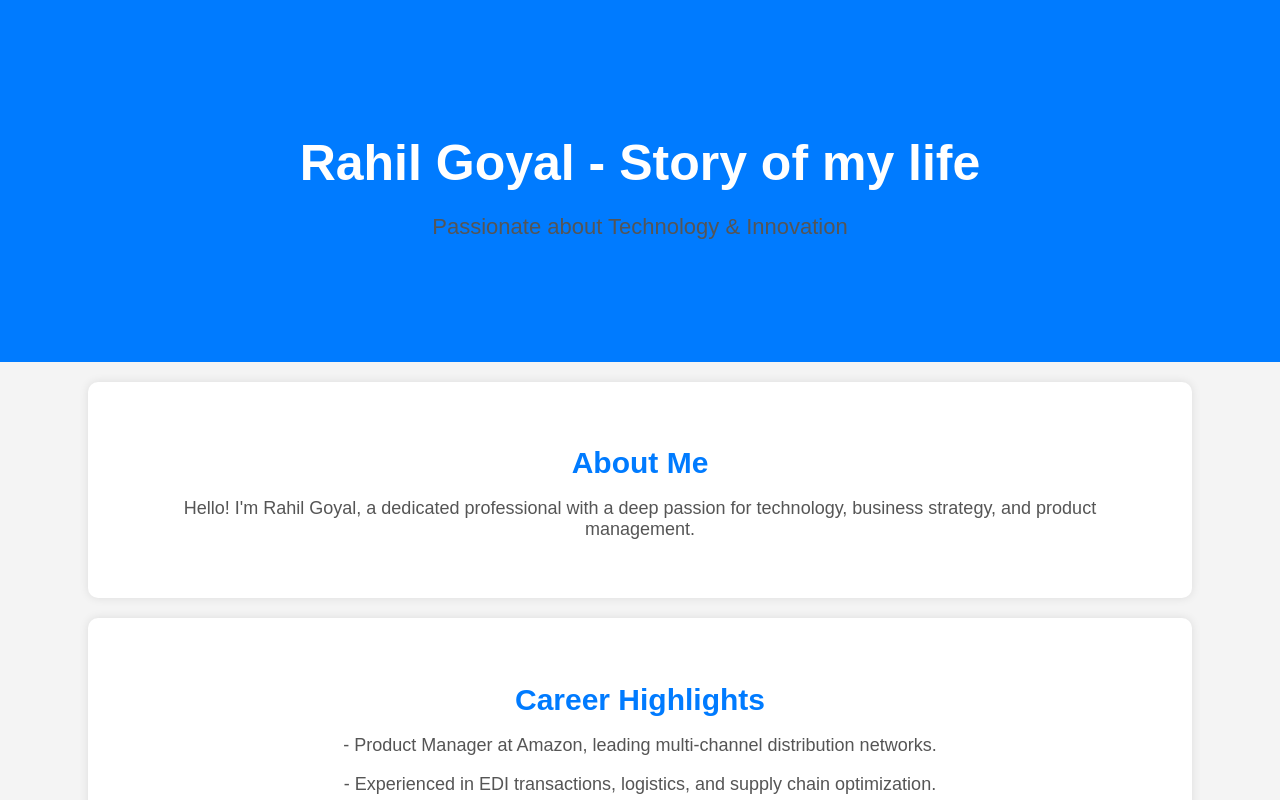
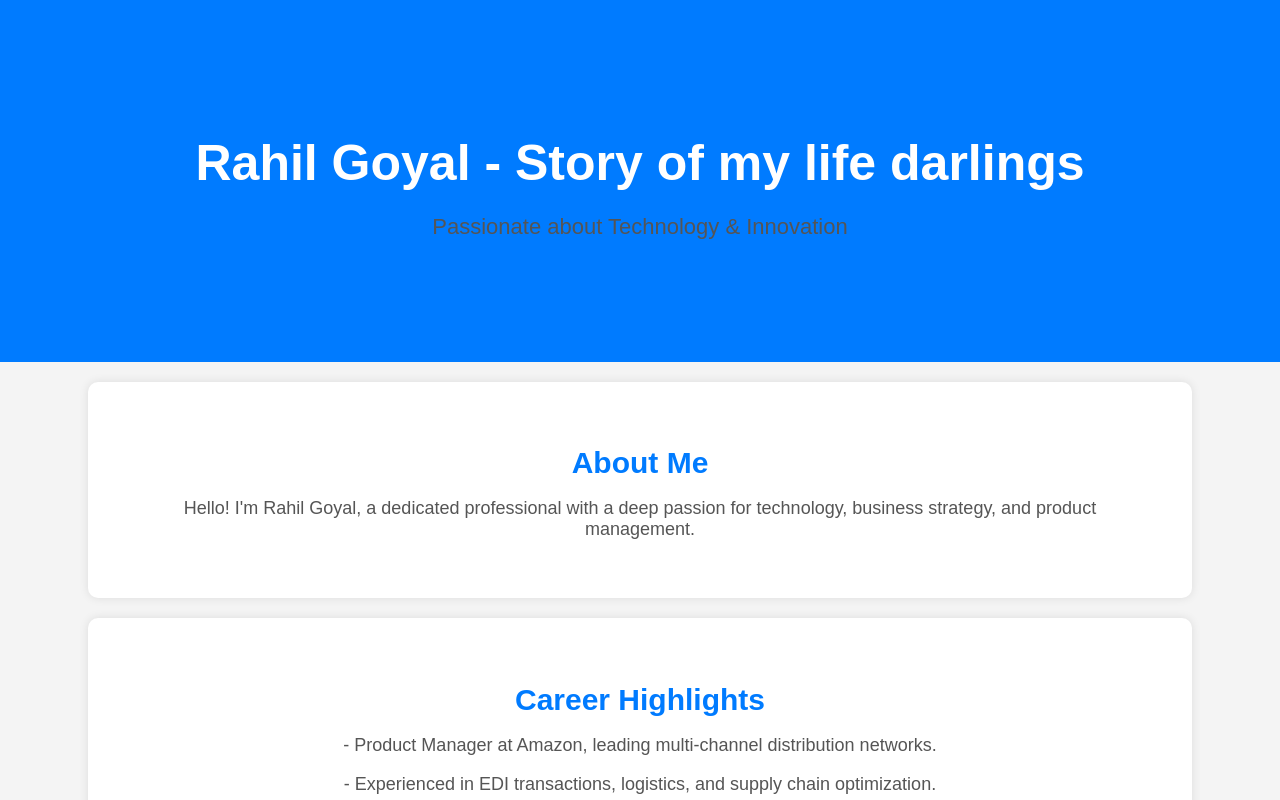
Before and after one commit to rahilgoel/rahilgoyal.io, a plain HTML site: page index.html in a window 1280 px wide. Shown: the top 800 px of the page. Drawn offline with Linux system fonts and the light colour scheme.

Commit message:
testing changing heading to include darling

```diff
--- a/index.html
+++ b/index.html
@@ -68,7 +68,7 @@
 <body>
     <div class="container">
         <div class="hero">
-            <h1>Rahil Goyal - Story of my life</h1>
+            <h1>Rahil Goyal - Story of my life darlings</h1>
             <p>Passionate about Technology & Innovation</p>
         </div>
 
```
